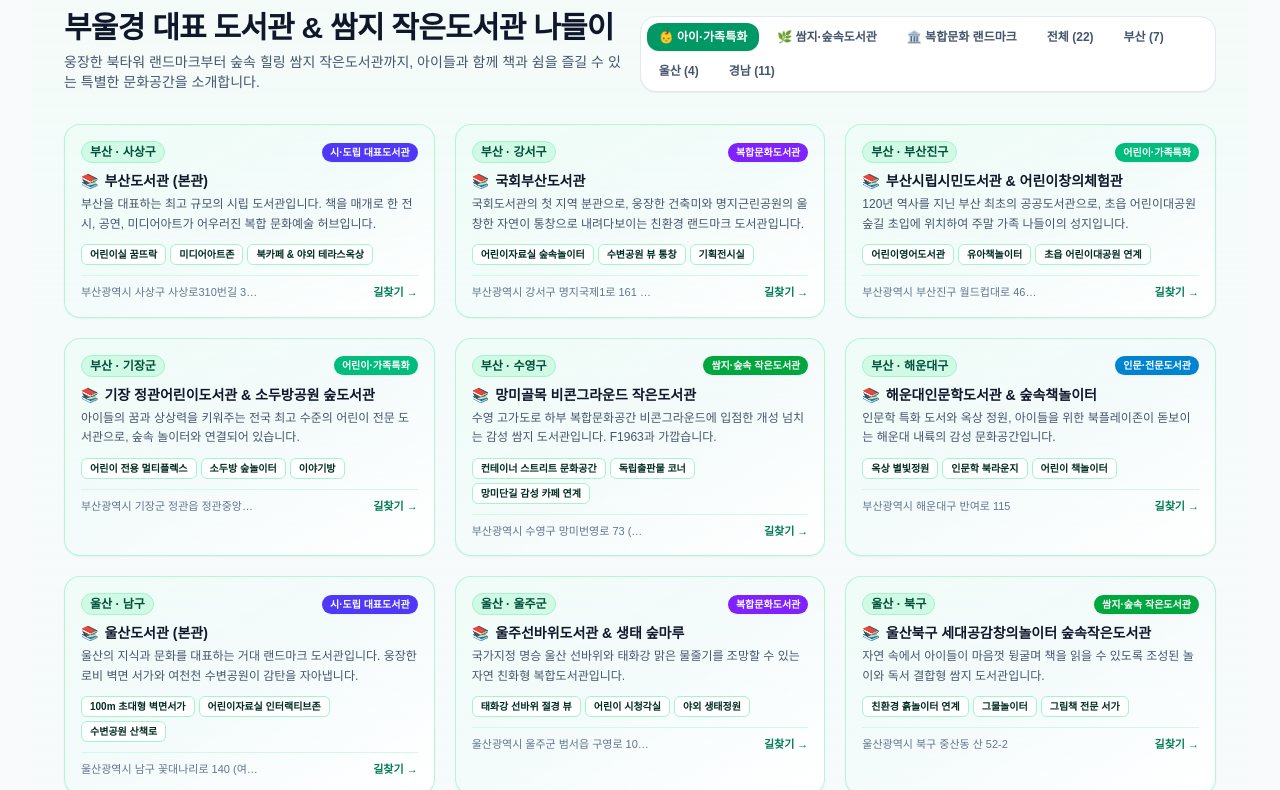
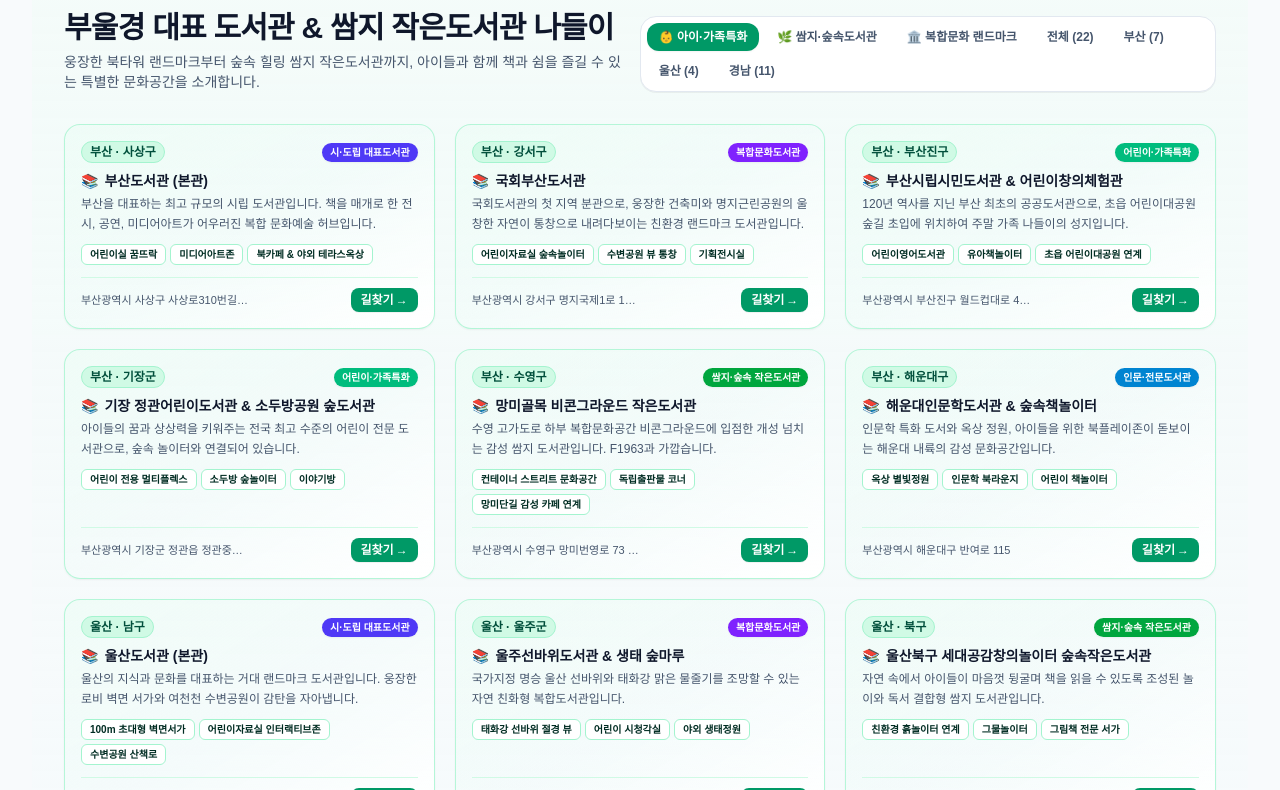
Before and after one commit to parkyoung07/art-buk, a Next.js app: page / in a window 1280 px wide. Shown: the part 7710-8500 px from the top of the page. Built offline with nearby package versions, Linux system fonts and the light colour scheme.

Commit message:
fix: Optimize and verify exact Naver Map search keywords for all library navigation links

```diff
--- a/public/data/libraries.json
+++ b/public/data/libraries.json
@@ -2,6 +2,7 @@
   {
     "id": "busan-sasang-busan-library",
     "name": "부산도서관 (본관)",
+    "searchQuery": "부산도서관",
     "region": "부산",
     "subRegion": "사상구",
     "type": "시·도립 대표도서관",
@@ -16,6 +17,7 @@
   {
     "id": "busan-gangseo-national-assembly",
     "name": "국회부산도서관",
+    "searchQuery": "국회부산도서관",
     "region": "부산",
     "subRegion": "강서구",
     "type": "복합문화도서관",
@@ -30,6 +32,7 @@
   {
     "id": "busan-jin-simin-library",
     "name": "부산시립시민도서관 & 어린이창의체험관",
+    "searchQuery": "부산광역시립시민도서관",
     "region": "부산",
     "subRegion": "부산진구",
     "type": "어린이·가족특화",
@@ -44,6 +47,7 @@
   {
     "id": "busan-gijang-jeonggwan-children",
     "name": "기장 정관어린이도서관 & 소두방공원 숲도서관",
+    "searchQuery": "정관어린이도서관",
     "region": "부산",
     "subRegion": "기장군",
     "type": "어린이·가족특화",
@@ -58,6 +62,7 @@
   {
     "id": "busan-yeongdo-jonaegi-forest",
     "name": "영도 조내기 숲속작은도서관",
+    "searchQuery": "조내기고구마역사기념관",
     "region": "부산",
     "subRegion": "영도구",
     "type": "쌈지·숲속 작은도서관",
@@ -72,6 +77,7 @@
   {
     "id": "busan-suyeong-mangmi-alley",
     "name": "망미골목 비콘그라운드 작은도서관",
+    "searchQuery": "비콘그라운드",
     "region": "부산",
     "subRegion": "수영구",
     "type": "쌈지·숲속 작은도서관",
@@ -86,6 +92,7 @@
   {
     "id": "busan-haeundae-humanities",
     "name": "해운대인문학도서관 & 숲속책놀이터",
+    "searchQuery": "해운대인문학도서관",
     "region": "부산",
     "subRegion": "해운대구",
     "type": "인문·전문도서관",
@@ -100,6 +107,7 @@
   {
     "id": "ulsan-namgu-ulsan-library",
     "name": "울산도서관 (본관)",
+    "searchQuery": "울산도서관",
     "region": "울산",
     "subRegion": "남구",
     "type": "시·도립 대표도서관",
@@ -114,6 +122,7 @@
   {
     "id": "ulsan-ulju-seonbawi",
     "name": "울주선바위도서관 & 생태 숲마루",
+    "searchQuery": "울주선바위도서관",
     "region": "울산",
     "subRegion": "울주군",
     "type": "복합문화도서관",
@@ -128,6 +137,7 @@
   {
     "id": "ulsan-bukgu-creative-forest",
     "name": "울산북구 세대공감창의놀이터 숲속작은도서관",
+    "searchQuery": "세대공감창의놀이터",
     "region": "울산",
     "subRegion": "북구",
     "type": "쌈지·숲속 작은도서관",
@@ -142,6 +152,7 @@
   {
     "id": "ulsan-junggu-jonggatjib-library",
     "name": "울산중구 종갓집도서관 & 어린이과학체험관",
+    "searchQuery": "종갓집도서관",
     "region": "울산",
     "subRegion": "중구",
     "type": "어린이·가족특화",
@@ -156,6 +167,7 @@
   {
     "id": "gyeongnam-gimhae-wisdom-sea",
     "name": "김해 지혜의바다도서관",
+    "searchQuery": "김해지혜의바다도서관",
     "region": "경남",
     "subRegion": "김해시",
     "type": "복합문화도서관",
@@ -170,6 +182,7 @@
   {
     "id": "gyeongnam-changwon-masan-wisdom-sea",
     "name": "마산 지혜의바다도서관",
+    "searchQuery": "마산지혜의바다도서관",
     "region": "경남",
     "subRegion": "창원시",
     "type": "복합문화도서관",
@@ -184,6 +197,7 @@
   {
     "id": "gyeongnam-jinju-yeonam",
     "name": "진주시립 연암도서관 & 비봉산 숲속도서관",
+    "searchQuery": "연암도서관",
     "region": "경남",
     "subRegion": "진주시",
     "type": "복합문화도서관",
@@ -198,6 +212,7 @@
   {
     "id": "gyeongnam-geoje-miracle-library",
     "name": "거제 기적의도서관",
+    "searchQuery": "거제기적의도서관",
     "region": "경남",
     "subRegion": "거제시",
     "type": "어린이·가족특화",
@@ -212,6 +227,7 @@
   {
     "id": "gyeongnam-tongyeong-ottchil-pocket",
     "name": "통영 꿈이랑도서관 (어린이 미식&그림책 특화)",
+    "searchQuery": "통영시립꿈이랑도서관",
     "region": "경남",
     "subRegion": "통영시",
     "type": "어린이·가족특화",
@@ -226,6 +242,7 @@
   {
     "id": "gyeongnam-hadong-pyeongsari-pocket",
     "name": "하동 평사리 토지문학관 작은도서관",
+    "searchQuery": "평사리문학관",
     "region": "경남",
     "subRegion": "하동군",
     "type": "쌈지·숲속 작은도서관",
@@ -240,6 +257,7 @@
   {
     "id": "gyeongnam-namhae-hwareon-pocket",
     "name": "남해 화전도서관 & 독일마을 북카페 작은도서관",
+    "searchQuery": "화전도서관",
     "region": "경남",
     "subRegion": "남해군",
     "type": "복합문화도서관",
@@ -254,6 +272,7 @@
   {
     "id": "gyeongnam-hamyang-sangrim-forest",
     "name": "함양 상림 천년의 숲속 작은도서관",
+    "searchQuery": "함양 상림공원",
     "region": "경남",
     "subRegion": "함양군",
     "type": "쌈지·숲속 작은도서관",
@@ -268,6 +287,7 @@
   {
     "id": "gyeongnam-geochang-wisdom-pocket",
     "name": "거창도서관 & 수승대 물빛 작은도서관",
+    "searchQuery": "거창도서관",
     "region": "경남",
     "subRegion": "거창군",
     "type": "복합문화도서관",
@@ -282,6 +302,7 @@
   {
     "id": "gyeongnam-changnyeong-upo-swamp",
     "name": "창녕 우포늪 생태작은도서관 & 영산도서관",
+    "searchQuery": "우포늪생태관",
     "region": "경남",
     "subRegion": "창녕군",
     "type": "쌈지·숲속 작은도서관",
@@ -296,6 +317,7 @@
   {
     "id": "gyeongnam-sancheong-donguibogam-pocket",
     "name": "산청 동의보감촌 한의학 힐링작은도서관",
+    "searchQuery": "산청한의학박물관",
     "region": "경남",
     "subRegion": "산청군",
     "type": "인문·전문도서관",
--- a/src/components/LibraryInfoCard.tsx
+++ b/src/components/LibraryInfoCard.tsx
@@ -8,8 +8,20 @@ interface LibraryInfoCardProps {
   compact?: boolean;
 }
 
+export function getLibraryMapUrl(library: LibraryItem): string {
+  if (library.searchQuery) {
+    return `https://map.naver.com/v5/search/${encodeURIComponent(library.searchQuery)}`;
+  }
+  const cleanName = library.name
+    .split('&')[0]
+    .replace(/\(.*?\)/g, '')
+    .trim();
+  return `https://map.naver.com/v5/search/${encodeURIComponent(cleanName || library.address)}`;
+}
+
 export default function LibraryInfoCard({ library, compact = false }: LibraryInfoCardProps) {
   const [copied, setCopied] = useState(false);
+  const naverMapUrl = getLibraryMapUrl(library);
 
   const handleCopyAddress = (e: React.MouseEvent) => {
     e.preventDefault();
@@ -37,7 +49,8 @@ export default function LibraryInfoCard({ library, compact = false }: LibraryInf
 
   if (compact) {
     return (
-      <div className="bg-gradient-to-br from-emerald-50/60 via-teal-50/30 to-white rounded-2xl p-4 border border-emerald-200/80 shadow-xs hover:shadow-md transition-all">
+      <div className="bg-gradient-to-br from-emerald-50/60 via-teal-50/30 to-white rounded-2xl p-4 border border-emerald-200/80 shadow-xs hover:shadow-md transition-all flex flex-col justify-between">
+        <div>
           <div className="flex items-center justify-between gap-2 mb-2">
             <div className="flex items-center gap-1.5 flex-wrap">
               <span className="text-xs font-bold px-2 py-0.5 rounded-full bg-emerald-100 text-emerald-900 border border-emerald-200">
@@ -58,23 +71,28 @@ export default function LibraryInfoCard({ library, compact = false }: LibraryInf
             {library.description}
           </p>
 
-        <div className="flex flex-wrap gap-1 mb-2.5">
+          <div className="flex flex-wrap gap-1 mb-3">
             {library.features.slice(0, 3).map((item, idx) => (
               <span key={idx} className="text-[10px] font-semibold px-2 py-0.5 rounded-md bg-white text-emerald-950 border border-emerald-200">
                 {item}
               </span>
             ))}
           </div>
+        </div>
 
-        <div className="flex items-center justify-between text-[11px] text-slate-500 pt-2 border-t border-emerald-100">
-          <span className="truncate max-w-[180px]">{library.address}</span>
+        <div className="flex items-center justify-between text-[11px] text-slate-500 pt-2.5 border-t border-emerald-100 mt-auto">
+          <span className="truncate max-w-[170px] text-slate-600" title={library.address}>
+            {library.address}
+          </span>
           <a
-            href={`https://map.naver.com/v5/search/${encodeURIComponent(library.name)}`}
+            href={naverMapUrl}
             target="_blank"
             rel="noopener noreferrer"
-            className="text-emerald-700 hover:text-emerald-900 font-bold shrink-0 hover:underline"
+            className="inline-flex items-center gap-0.5 px-2.5 py-1 rounded-lg bg-emerald-600 hover:bg-emerald-700 text-white font-bold text-xs shadow-2xs transition-colors shrink-0"
+            title={`${library.name} 네이버 지도 길찾기`}
           >
-            길찾기 →
+            <span>길찾기</span>
+            <span>→</span>
           </a>
         </div>
       </div>
@@ -171,10 +189,11 @@ export default function LibraryInfoCard({ library, compact = false }: LibraryInf
         </div>
 
         <a
-          href={`https://map.naver.com/v5/search/${encodeURIComponent(library.name)}`}
+          href={naverMapUrl}
           target="_blank"
           rel="noopener noreferrer"
-          className="inline-flex items-center gap-1 font-bold text-xs px-3 py-1.5 rounded-xl bg-slate-900 text-white hover:bg-emerald-800 transition-colors shadow-xs shrink-0"
+          className="inline-flex items-center gap-1 font-bold text-xs px-3.5 py-2 rounded-xl bg-slate-900 text-white hover:bg-emerald-800 transition-colors shadow-xs shrink-0 cursor-pointer"
+          title={`${library.name} 네이버 지도 길찾기`}
         >
           <span>네이버 지도로 보기</span>
           <span>→</span>
```
Also changed, not shown: src/data/libraries.ts (+23 -0 lines), public/data/search-index.json, public/search-index.json. Lines whose indentation alone changed are shown as unchanged.
